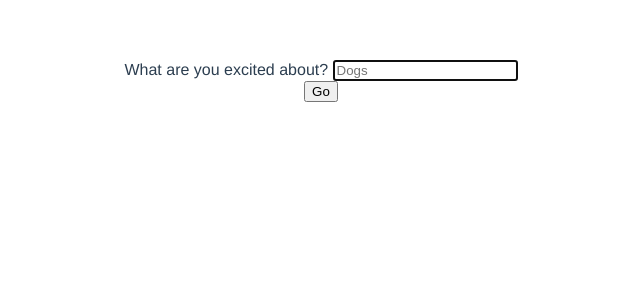
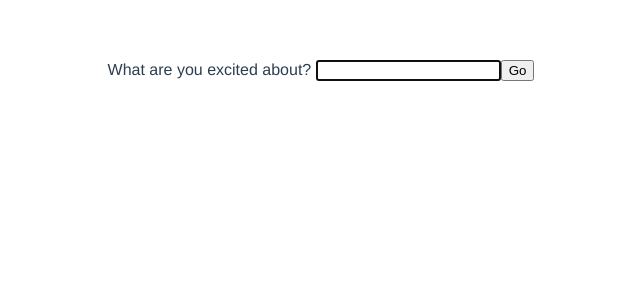
Before and after one commit to nrabins/more-like, a Vue app: page / in a window 1280 px wide. Shown: the top 300 px of the page, without its empty margins (319-959 px from the left). Built offline with nearby package versions, Linux system fonts and the light colour scheme.

Commit message:
Fix form submit

```diff
--- a/src/App.vue
+++ b/src/App.vue
@@ -1,10 +1,12 @@
 <template>
   <div id="app">
     <div class="input">
-      <div>
-        What are you excited about? <input ref="query" v-model="query" placeholder="Dogs">
-      </div>
-      <button @click="search">Go</button>
+      <form @submit.prevent="handleSubmit">
+        <label>
+          What are you excited about? <input ref="query" type="text" v-model="query" />
+        </label>
+        <button type="submit">Go</button>
+      </form>
     </div>
     <div>
       {{insult}}
@@ -26,7 +28,7 @@ export default {
     this.$refs.query.focus();
   },
   methods: {
-    search: function() {
+    handleSubmit: function() {
       if (!this.query || this.query.length === 0)
         return;
 
```
